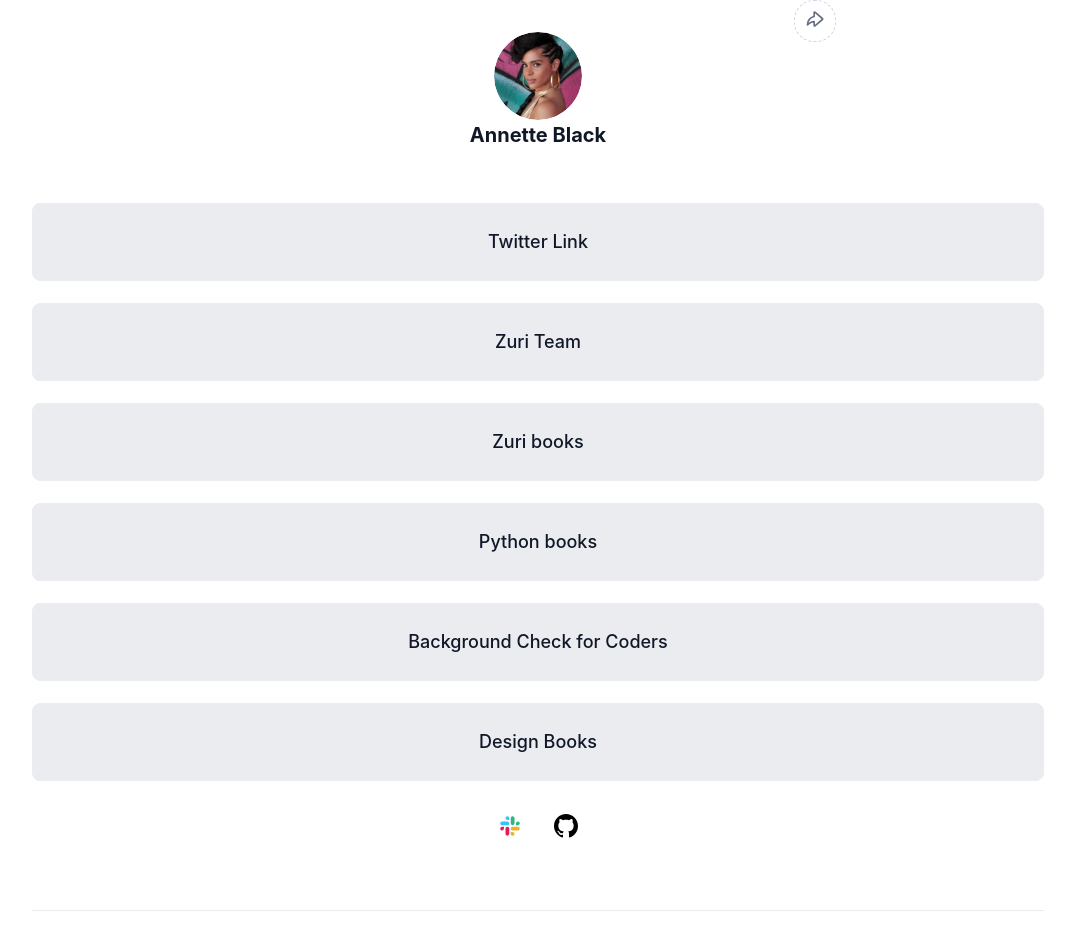
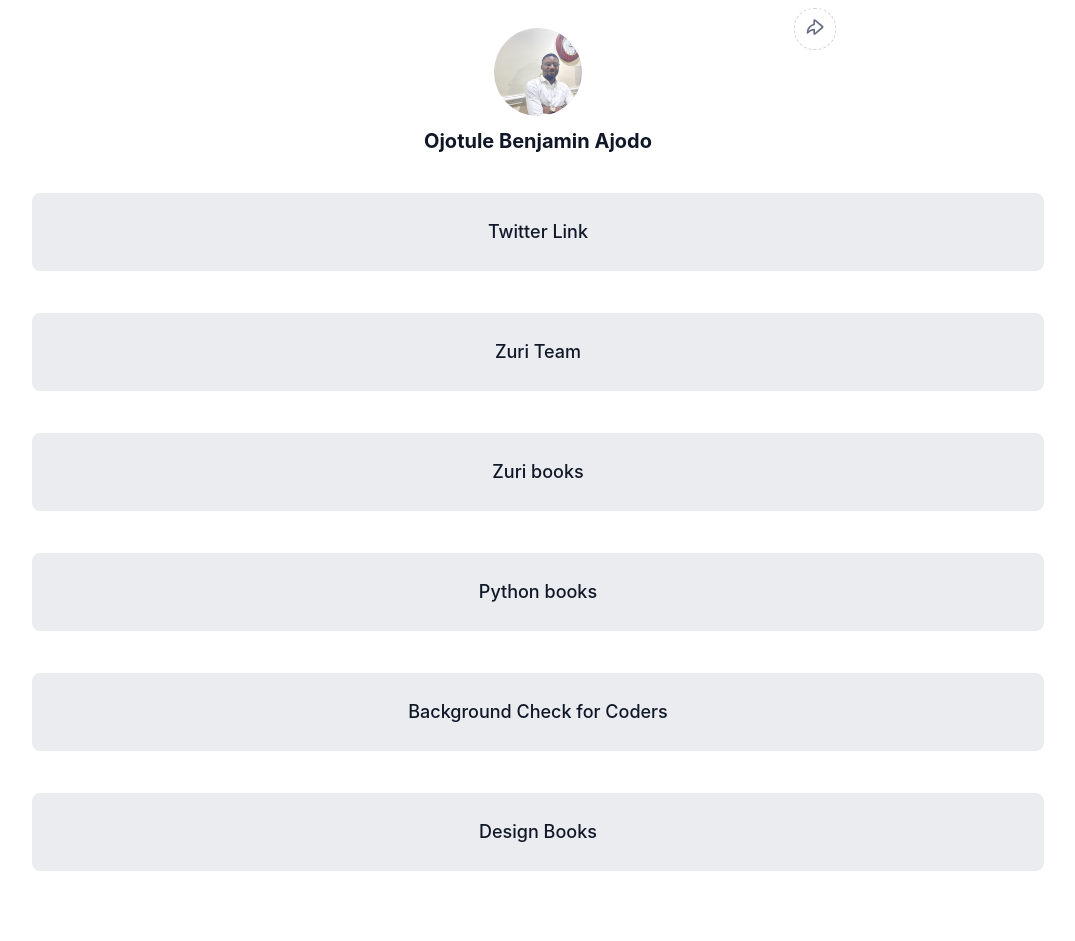
Before and after one commit to Ojotule-Benjamin/linktree-hngi9, a React (Create React App) app: page / in a window 1280 px wide. Shown: the top 941 px of the page, without its empty margins (102-1177 px from the left). Built offline with nearby package versions, Linux system fonts and the light colour scheme.

Commit message:
refactored my code before deployment

```diff
--- a/src/Links.js
+++ b/src/Links.js
@@ -2,7 +2,7 @@ export const Links = [
   {
     id: "twitter",
     name: "Twitter Link",
-    url: "https://www.w3schools.com",
+    url: "https://twitter.com/Rockefellerjr1",
   },
   {
     id: "btn_zuri",
@@ -17,7 +17,7 @@ export const Links = [
   {
     id: "books_python",
     name: "Python books",
-    url: "https://books.zuri.team/python-for-beginners?ref_id=%3Cyourslackname%3E",
+    url: "https://books.zuri.team/python-for-beginners?ref_id=ojotule-benjamin-ajodo",
   },
   {
     id: "pitch",
--- a/src/components/ProfileSection.jsx
+++ b/src/components/ProfileSection.jsx
@@ -1,5 +1,5 @@
 import React from "react";
-import profilePics from "../../src/assets/profilePics.svg";
+import ojotule1 from "../assets/ojotule1.png";
 import { ShareIconSvg, MobileShareIcon } from "../assets/Icons";
 import "./profileSection.scss";
 
@@ -7,8 +7,9 @@ export const ProfileSection = () => {
   return (
     <div className="profileContainer">
       <div className="profileItems">
-        <img src={profilePics} alt="profile" id="profile_img" />
-        <h3>Annette Black</h3>
+        <img src={ojotule1} alt="profile" id="profile_img" />
+        <h3>Ojotule Benjamin Ajodo</h3>
+        {/* <p id="slack">Ojotule Benjamin Ajodo</p> */}
       </div>
       <div className="avatarShare">
         <a
--- a/src/components/SocialSection.jsx
+++ b/src/components/SocialSection.jsx
@@ -6,25 +6,8 @@ export const SocialSection = () => {
   return (
     <div className="socialContainer">
       <div className="socialItems">
-        <a
-          // style={{ display: "none" }}
-          href="https://github.com/Ojotule-Benjamin"
-          target="_blank"
-          rel="noreferrer"
-          id="slack"
-          // hidden={true}
-        >
-          <SlackIconSvg />
-        </a>
-
-        <a
-          href="https://github.com/Ojotule-Benjamin"
-          target="_blank"
-          rel="noreferrer"
-          // hidden={true}
-        >
-          <GithubIconSvg />
-        </a>
+        <SlackIconSvg />
+        <GithubIconSvg />
       </div>
     </div>
   );
--- a/src/components/linkSection.scss
+++ b/src/components/linkSection.scss
@@ -4,8 +4,7 @@
   display: flex;
   flex-direction: column;
   align-items: center;
-  padding: 0px;
-  gap: 24px;
+  gap: 8px;
   width: 100%;
   height: auto;
 
@@ -13,11 +12,9 @@
     display: flex;
     flex-direction: column;
     align-items: center;
-    padding: 0px;
     gap: 24px;
     width: 100%;
     height: auto;
-    margin-top: 10px;
     flex: none;
     flex-grow: 0;
   }
@@ -30,6 +27,7 @@
     gap: 12px;
     width: 100%;
     height: 68px;
+    margin-bottom: 20px;
 
     @include md {
       width: 100%;
@@ -49,7 +47,7 @@
       align-items: center;
       justify-content: center;
       text-decoration: none;
-      gap: 8px;
+      gap: 40px;
       cursor: pointer;
       font-family: "Inter";
       font-style: normal;
@@ -57,6 +55,10 @@
       font-size: 18px;
       line-height: 28px;
       color: #101828;
+
+      &:hover {
+        background: #d0d5dd;
+      }
     }
   }
 }
--- a/src/components/main.scss
+++ b/src/components/main.scss
@@ -1,21 +1,25 @@
 @import "../scss/breakpoints";
 
 .MainContainer {
+  margin: 0;
   display: flex;
-  flex-direction: column;
   align-items: center;
   justify-content: center;
+  flex-direction: column;
+  padding: 20px 20px;
+  margin: auto;
   gap: 32px;
   width: 80%;
-  margin-left: auto;
-  margin-right: auto;
-  margin-top: 40px;
 
   @include md {
+    margin: 0;
+    display: flex;
+    align-items: center;
+    justify-content: center;
+    flex-direction: column;
+    padding: 20px 20px;
+    margin: auto;
+    gap: 8px;
     width: 80%;
-    height: auto;
-    margin-left: auto;
-    margin-right: auto;
-    margin-top: 20px;
   }
 }
--- a/src/components/profileSection.scss
+++ b/src/components/profileSection.scss
@@ -5,7 +5,6 @@
   flex-direction: column;
   align-items: center;
   gap: 24px;
-  //background-color: lightgreen;
   width: 100%;
   position: relative;
 
@@ -13,7 +12,6 @@
     position: relative;
     gap: 24px;
     width: 100%;
-    height: 142px;
     display: flex;
     align-items: center;
     justify-content: center;
@@ -24,13 +22,28 @@
   .profileItems {
     display: flex;
     align-items: center;
-    justify-content: center;
+    justify-content: space-between;
     flex-direction: column;
+    width: 100%;
+    height: 100%;
+    margin-bottom: 20px;
+
+    @include md {
+      display: flex;
+      align-items: center;
+      justify-content: space-between;
+      flex-direction: column;
+      width: 100%;
+      height: auto;
+      margin-bottom: 30px;
+    }
 
     img {
       width: 88px;
       height: 88px;
       border-radius: 50px;
+      object-fit: cover;
+      margin-bottom: 10px;
     }
     h3 {
       font-family: "Inter";
@@ -40,6 +53,8 @@
       line-height: 28px;
       text-align: center;
       color: #101828;
+      margin: 0;
+
       @include md {
         font-family: "Inter";
         font-style: normal;
--- a/src/components/socialSection.scss
+++ b/src/components/socialSection.scss
@@ -24,11 +24,7 @@
     flex-direction: row;
     align-items: center;
     justify-content: center;
-    a {
-      text-decoration: none;
-      width: 24px;
-      height: 24px;
-    }
+
     @include md {
       display: flex;
       align-items: center;
```
Also changed, not shown: src/assets/ojotule.png (added), src/assets/ojotule1.png (added).
